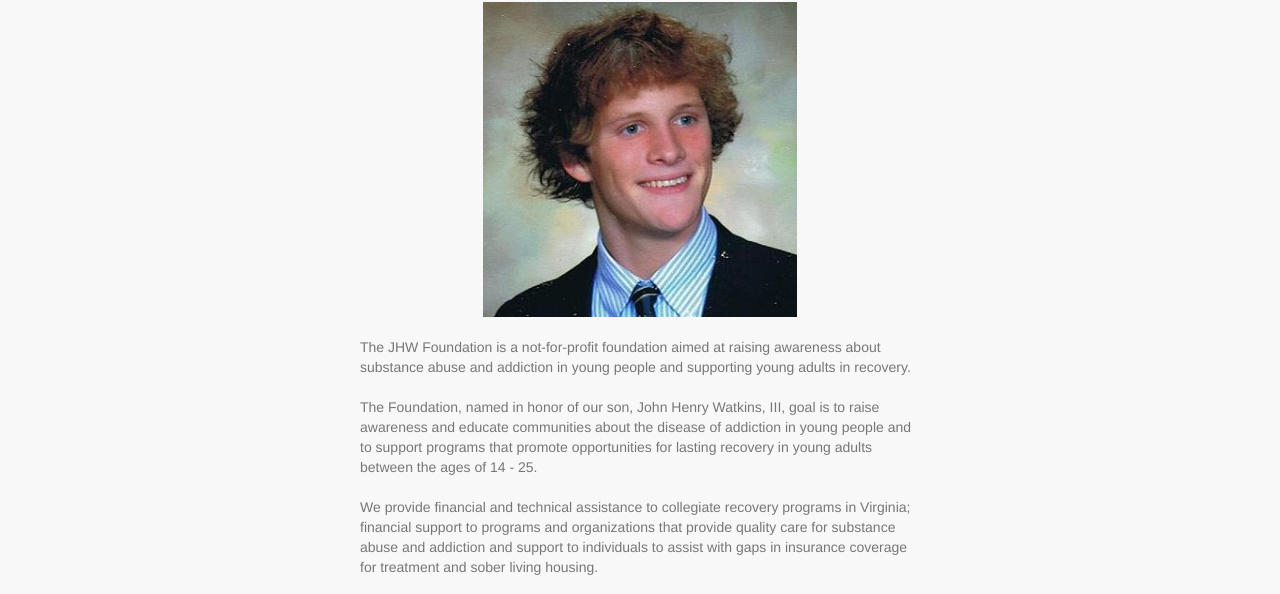
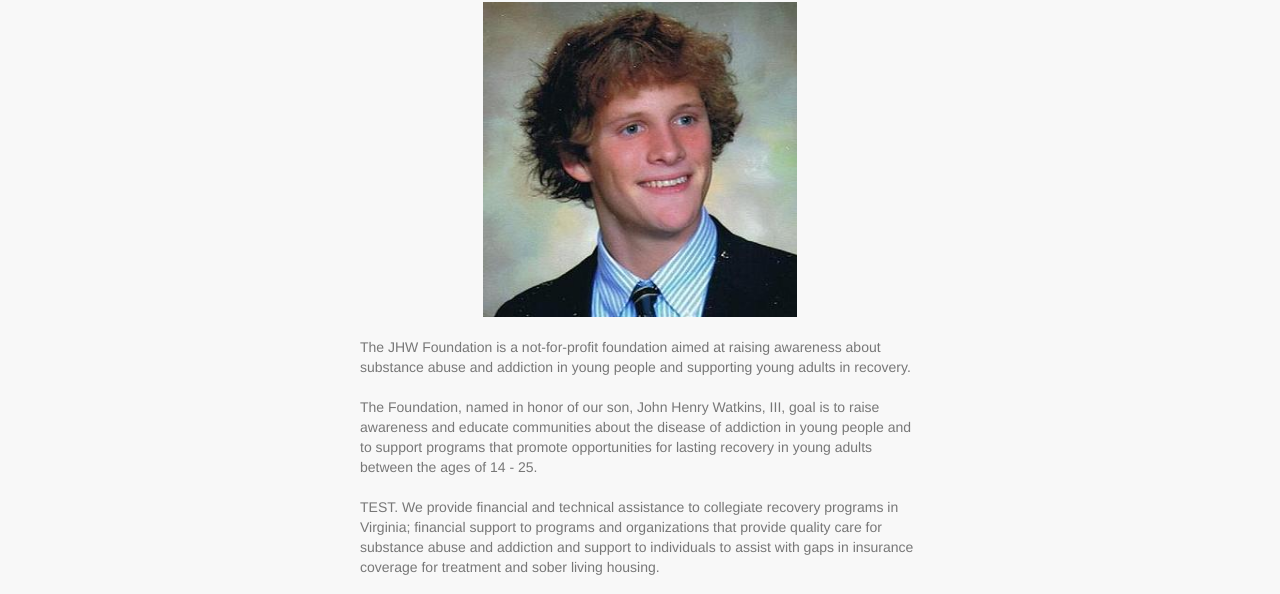
Before and after one commit to the-jhw-foundation/website, a website: page index.html in a window 1280 px wide. Shown: the part 173-767 px from the top of the page. Drawn offline with nearby package versions, Linux system fonts and the light colour scheme; some packages are replaced by stand-ins of ours; grey boxes are pictures that could not be loaded.

Commit message:
Update homePage.html

```diff
--- a/views/homePage.html
+++ b/views/homePage.html
@@ -9,7 +9,7 @@
 	The Foundation, named in honor of our son, John Henry Watkins, III, goal is to raise awareness and educate communities about the disease of addiction in young people and to support programs that promote opportunities for lasting recovery in young adults between the ages of 14 - 25.
 	</p>
 	<p>
-	We provide financial and technical assistance to collegiate recovery programs in Virginia; financial support to programs and organizations that provide quality care for substance abuse and addiction and support to individuals to assist with gaps in insurance coverage for treatment and sober living housing.
+	TEST. We provide financial and technical assistance to collegiate recovery programs in Virginia; financial support to programs and organizations that provide quality care for substance abuse and addiction and support to individuals to assist with gaps in insurance coverage for treatment and sober living housing.
 	<p>
 	<a href="https://events.r20.constantcontact.com/register/eventReg?oeidk=a07ed8zn48c744de2c0&oseq=&c=&ch="> <img id="homescreen-portrait" src="https://mlsvc01-prod.s3.amazonaws.com/11e02e09301/9bde0cd7-439b-453c-817c-8f10ba86553c.png?ver=1476732864000"></a>
 	</p>
```
